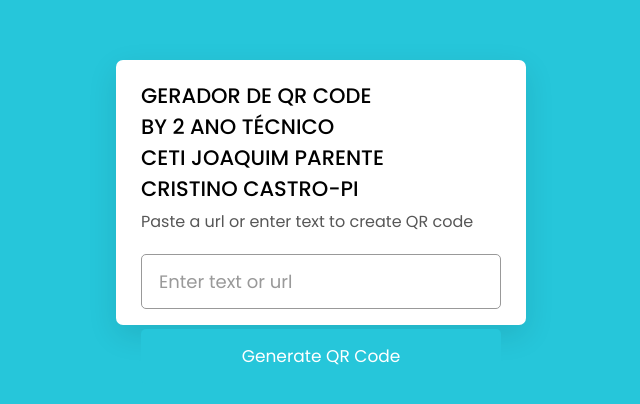
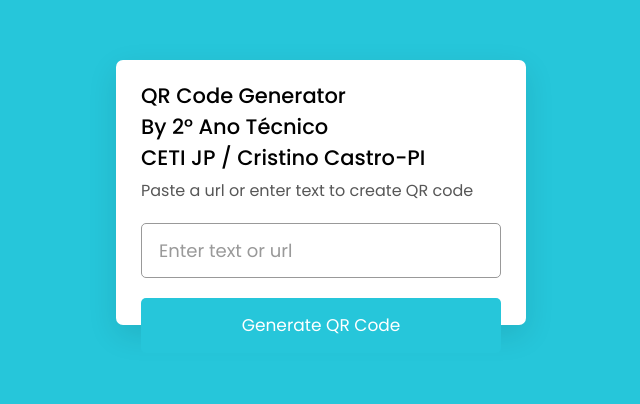
Before and after one commit to CETIJP-3ANO/QR-CODE, a plain HTML site: page index.html in a window 1280 px wide. Shown: the part 208-612 px from the top of the page, without its empty margins (319-959 px from the left). Drawn offline with Linux system fonts and the light colour scheme.

Commit message:
index.html

```diff
--- a/index.html
+++ b/index.html
@@ -9,10 +9,9 @@
   <body>
     <div class="wrapper">
       <header>
-        <h1>GERADOR DE QR CODE</h1>
-         <h1>BY 2 ANO TÉCNICO</h1>
-         <h1>CETI JOAQUIM PARENTE</h1>
-         <h1>CRISTINO CASTRO-PI</h1>
+        <h1>QR Code Generator</h1>
+        <h1>By 2° Ano Técnico</h1>
+        <h1>CETI JP / Cristino Castro-PI </h1>
         <p>Paste a url or enter text to create QR code</p>
       </header>
       <div class="form">
```
